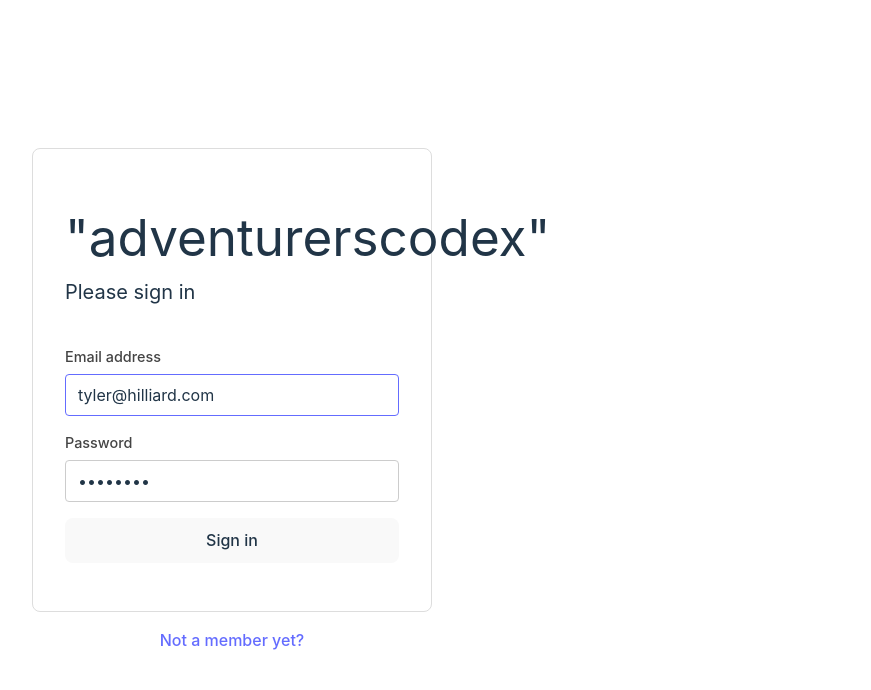
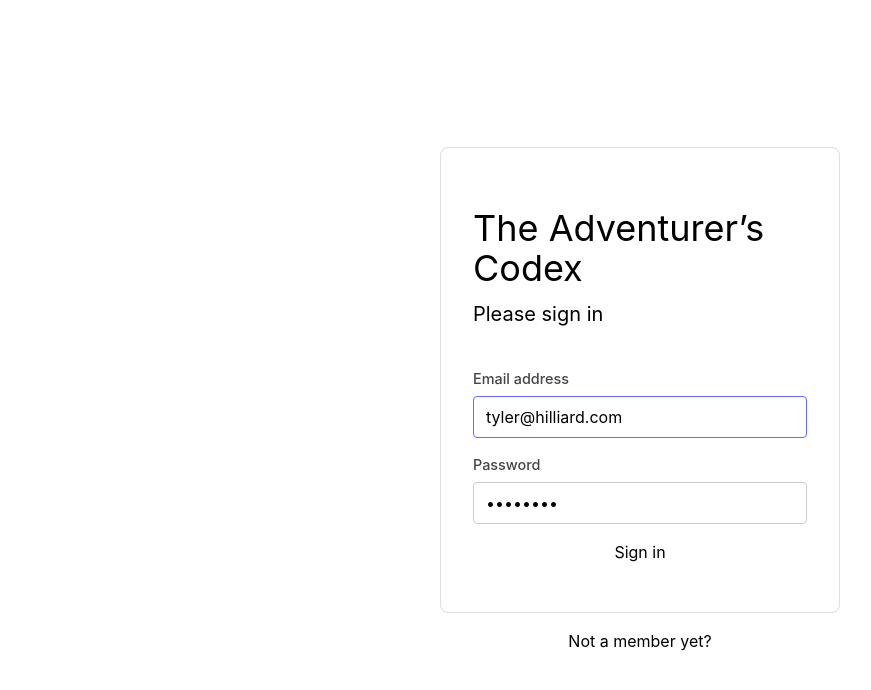
Before and after one commit to TheDakotaSeagraves/AdventurersCodex-client, a React (Vite) app: page /login in a window 1280 px wide. Shown: the top 690 px of the page, without its empty margins (0-871 px from the left). Built offline with nearby package versions, Linux system fonts and the light colour scheme.

Commit message:
Replace project name placeholders and strip Vite default styles

```diff
--- a/index.html
+++ b/index.html
@@ -4,7 +4,7 @@
     <meta charset="UTF-8" />
     <link rel="icon" type="image/svg+xml" href="/favicon.svg" />
     <meta name="viewport" content="width=device-width, initial-scale=1.0" />
-    <title>adventurerscodexclient</title>
+    <title>The Adventurer’s Codex</title>
   </head>
   <body>
     <div id="root"></div>
--- a/src/components/auth/Login.jsx
+++ b/src/components/auth/Login.jsx
@@ -37,7 +37,7 @@ export const Login = () => {
 
             <section>
                 <form className="form--login" onSubmit={handleLogin}>
-                    <h1 className="text-4xl mt-7 mb-3">"adventurerscodex"</h1>
+                    <h1 className="text-4xl mt-7 mb-3">The Adventurer’s Codex</h1>
                     <h2 className="text-xl mb-10">Please sign in</h2>
                     <fieldset className="mb-4">
                         <label htmlFor="inputEmail"> Email address </label>
--- a/src/components/auth/Register.jsx
+++ b/src/components/auth/Register.jsx
@@ -44,7 +44,7 @@ export const Register = () => {
 
             <section>
                 <form className="form--login" onSubmit={handleRegister}>
-                    <h1 className="text-4xl mt-7 mb-3">adventurerscodex</h1>
+                    <h1 className="text-4xl mt-7 mb-3">The Adventurer’s Codex</h1>
                     <h2 className="text-xl mb-10">Register new account</h2>
                     <fieldset className="mb-4">
                         <label htmlFor="firstName"> First name </label>
--- a/src/index.css
+++ b/src/index.css
@@ -1,69 +1 @@
  @import "tailwindcss";
-:root {
-  font-family: Inter, system-ui, Avenir, Helvetica, Arial, sans-serif;
-  line-height: 1.5;
-  font-weight: 400;
-
-  color-scheme: light dark;
-  color: rgba(255, 255, 255, 0.87);
-  background-color: #242424;
-
-  font-synthesis: none;
-  text-rendering: optimizeLegibility;
-  -webkit-font-smoothing: antialiased;
-  -moz-osx-font-smoothing: grayscale;
-}
-
-a {
-  font-weight: 500;
-  color: #646cff;
-  text-decoration: inherit;
-}
-a:hover {
-  color: #535bf2;
-}
-
-body {
-  margin: 0;
-  display: flex;
-  place-items: center;
-  min-width: 320px;
-  min-height: 100vh;
-}
-
-h1 {
-  font-size: 3.2em;
-  line-height: 1.1;
-}
-
-button {
-  border-radius: 8px;
-  border: 1px solid transparent;
-  padding: 0.6em 1.2em;
-  font-size: 1em;
-  font-weight: 500;
-  font-family: inherit;
-  background-color: #1a1a1a;
-  cursor: pointer;
-  transition: border-color 0.25s;
-}
-button:hover {
-  border-color: #646cff;
-}
-button:focus,
-button:focus-visible {
-  outline: 4px auto -webkit-focus-ring-color;
-}
-
-@media (prefers-color-scheme: light) {
-  :root {
-    color: #213547;
-    background-color: #ffffff;
-  }
-  a:hover {
-    color: #747bff;
-  }
-  button {
-    background-color: #f9f9f9;
-  }
-}
```
